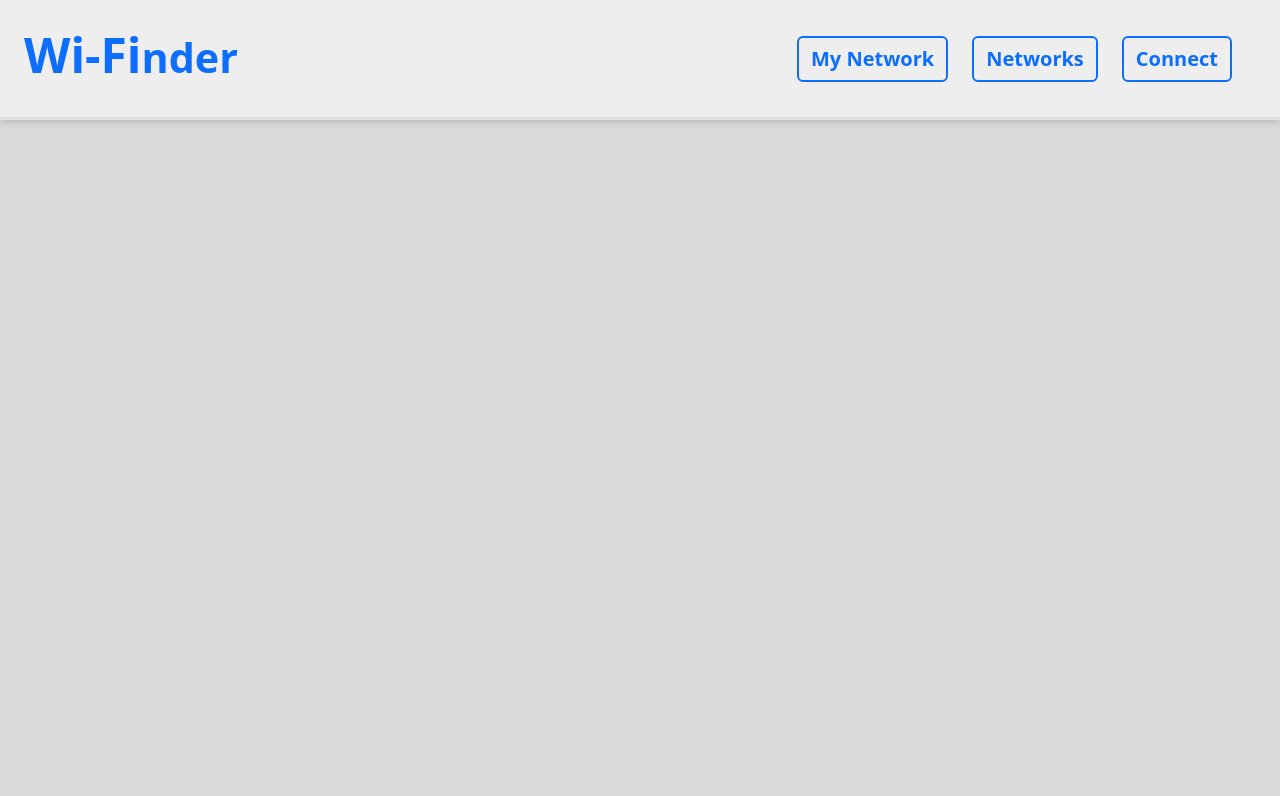
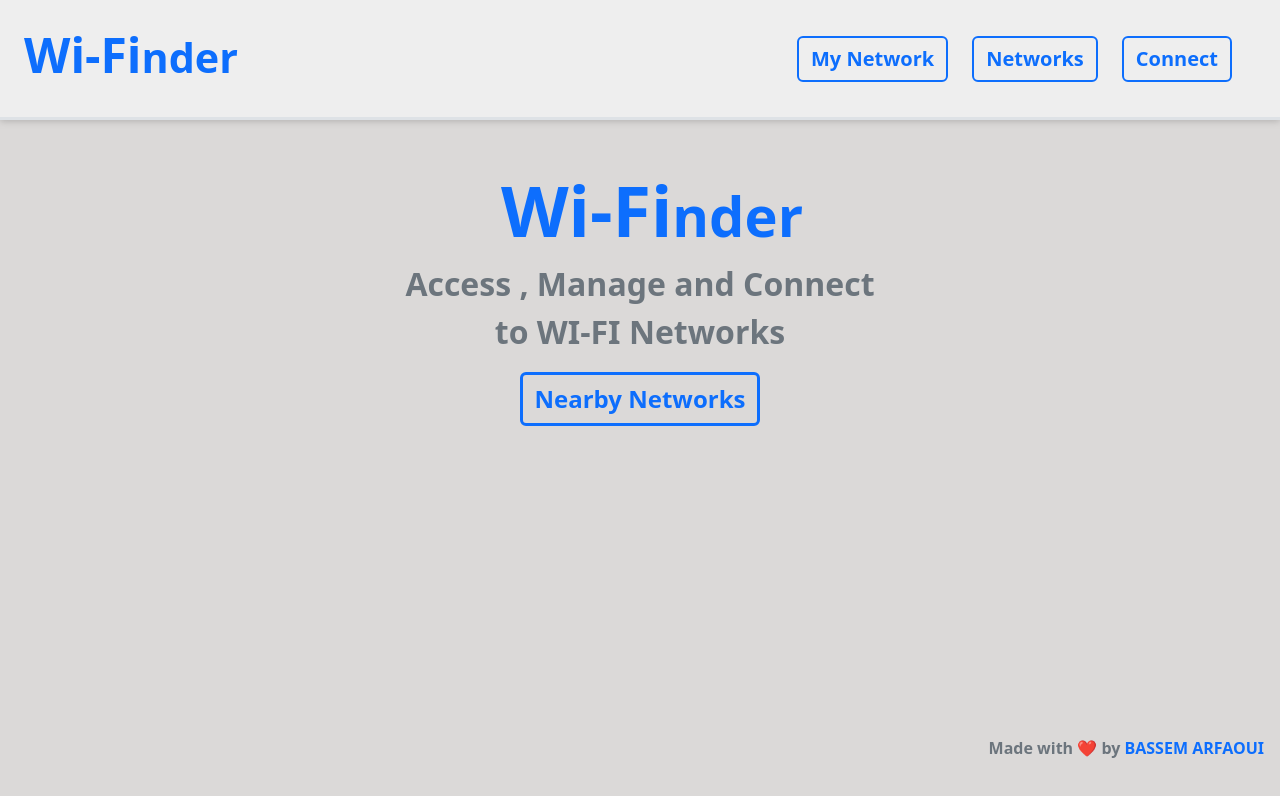
Before and after one commit to BassemArfaoui/Wi-Finder-client, a React (Create React App) app: page / in a window 1280 px wide. Shown: the top 796 px of the page. Built offline with nearby package versions, Linux system fonts and the light colour scheme.

Commit message:
finished client side

```diff
--- a/src/components/App.jsx
+++ b/src/components/App.jsx
@@ -7,6 +7,7 @@ import NetworksList from "./NetworksList";
 import Connect from "./Connect";
 import { Routes, Route } from 'react-router-dom';
 import CustomToaster from "./CustomToaster";
+import Home from "./Home";
 
 
 
@@ -19,7 +20,7 @@ return (
     <Header />
     <Main>
     <Routes>
-        <Route path="/" element={<br/>} />
+        <Route path="/" element={<Home/>} />
         <Route path="/networks" element={<NetworksList />} />
         <Route path="/my/network" element={<LiveSignal />} />
         <Route path="/connect" element={<Connect />} />
--- a/src/components/Footer.jsx
+++ b/src/components/Footer.jsx
@@ -4,9 +4,8 @@ function Footer()
 {
     const year = new Date().getFullYear();
     return (
-        <footer>
-            <p className="m-0 p-0 text-center text-secondary fw-bold">All rights reserved <sup>©</sup> 2024.</p>
-            <p className="m-0 p-0 text-center text-secondary fw-bold">Made with ❤️ by <span className="text-primary">BASSEM ARFAOUI</span></p>
+        <footer className="position-absolute bottom-0 w-100 m-0 pb-0">
+            <p className="m-0 p-0 text-end me-3 text-secondary fw-bold">Made with ❤️ by <span className="text-primary m-0">BASSEM ARFAOUI</span></p>
         </footer>
     )
 }
--- a/src/components/Header.jsx
+++ b/src/components/Header.jsx
@@ -1,6 +1,7 @@
 import React , {useEffect} from "react";
 import './styles/Header.css'
 import { Link } from "react-router-dom";
+import Logo from "./Logo";
 
 function Header()
 {
@@ -8,12 +9,7 @@ function Header()
 return (
   <header className=" border-bottom border-3 d-flex align-items-center w-100">
     <Link to='/' className="m-0 p-0 text-decoration-none" >
-      <h1
-        className="ms-4  fw-bolder  text-primary text-center"
-        style={{ fontSize: "48px" }}
-      >
-        Wi-Fi<span style={{ fontSize: "31pt" }}>nder</span>
-      </h1>
+        <Logo/>
     </Link>
 
     <div className="d-flex gap-4 me-5 align-items-center position-absolute end-0">
--- /dev/null
+++ b/src/components/Hero.jsx
@@ -0,0 +1,36 @@
+import { Button } from '@mui/material';
+import Logo from './Logo';
+import { Link } from 'react-router-dom';
+
+export default function Hero() {
+  return (
+    <section className="w-100 py-4 py-md-5 py-lg-6 py-xl-7">
+      <div className="container px-3 px-md-5">
+        <div className="d-flex flex-column align-items-center text-center">
+          <div className="mb-0">
+
+            <h1           className="ms-4  fw-bolder  text-primary text-center"
+             style={{ fontSize: "70px" }}
+            >
+              Wi-Fi<span style={{ fontSize: "42pt" }}>nder</span>
+            </h1>
+
+            <p className="mx-auto  text-secondary fs-2 fw-bold">
+              Access , Manage and Connect <br/> to WI-FI Networks
+            </p>
+          </div>
+          <Link to='/networks'>
+              <button
+                variant="contained"
+                color="primary"
+                size="large"
+                className="mt-0 btn btn-outline-primary fs-4 fw-bold border-3"
+              >
+                Nearby Networks
+              </button>
+          </Link>
+        </div>
+      </div>
+    </section>
+  );
+}
--- /dev/null
+++ b/src/components/Home.jsx
@@ -0,0 +1,14 @@
+import React from 'react'
+import Hero from './Hero'
+import Footer from './Footer'
+
+function Home() {
+  return (
+    <div className='h-100 position-relative overflow-y-hidden'>
+        <Hero/>
+        <Footer/>
+    </div>
+  )
+}
+
+export default Home
--- /dev/null
+++ b/src/components/Logo.jsx
@@ -0,0 +1,14 @@
+import React from 'react'
+
+function Logo() {
+  return (
+    <h1
+    className="ms-4  fw-bolder  text-primary text-center"
+    style={{ fontSize: "48px" }}
+  >
+    Wi-Fi<span style={{ fontSize: "31pt" }}>nder</span>
+  </h1>
+  )
+}
+
+export default Logo
--- a/src/components/NetworksList.jsx
+++ b/src/components/NetworksList.jsx
@@ -3,6 +3,7 @@ import { useQuery } from '@tanstack/react-query';
 import axios from 'axios';
 import Network from './Network';
 import Spinner from './Spinner';
+import WifiOffRoundedIcon from '@mui/icons-material/WifiOffRounded';
 
 function NetworksList() {
   const { data, error, isLoading } = useQuery({
@@ -30,7 +31,7 @@ function NetworksList() {
 
   return (
     <div className='w-100' style={{height:'85vh',overflow:'auto'}}>
-      <h3 className='text-center fw-bolder fs-1 mb-4 mt-3'>Discovered Wi-Fi Networks</h3>
+      {networks.length >0 && <h3 className='text-center fw-bolder fs-1 mb-4 mt-3'>Discovered Wi-Fi Networks</h3>}
       {networks.length > 0 ? (
         <div className='px-3 d-flex flex-column gap-2 pb-5 pt-2'>
           {networks.map((network, index) => (
@@ -38,7 +39,7 @@ function NetworksList() {
           ))}
         </div>
       ) : (
-        <p>No networks found.</p>
+        <div className='h-100 d-flex justify-content-center align-items-center fw-bold fs-4 text-primary'> <span className='me-2'>No Networks Found </span><span><WifiOffRoundedIcon className='mb-2 fs-3'/></span></div>
       )}
     </div>
   );
--- a/src/components/styles/Footer.css
+++ b/src/components/styles/Footer.css
@@ -2,5 +2,4 @@ footer
 {
     margin: 0 !important;
     height: 8vh;
-    background-color: rgba(200, 198, 196, 0.658);
 }
```
Also changed, not shown: src/components/styles/Hero.css (added).
